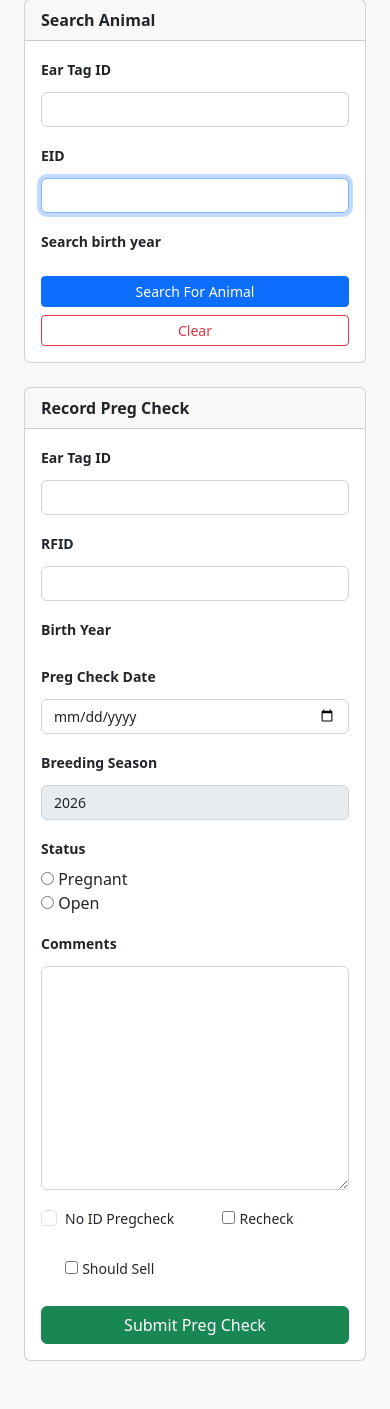
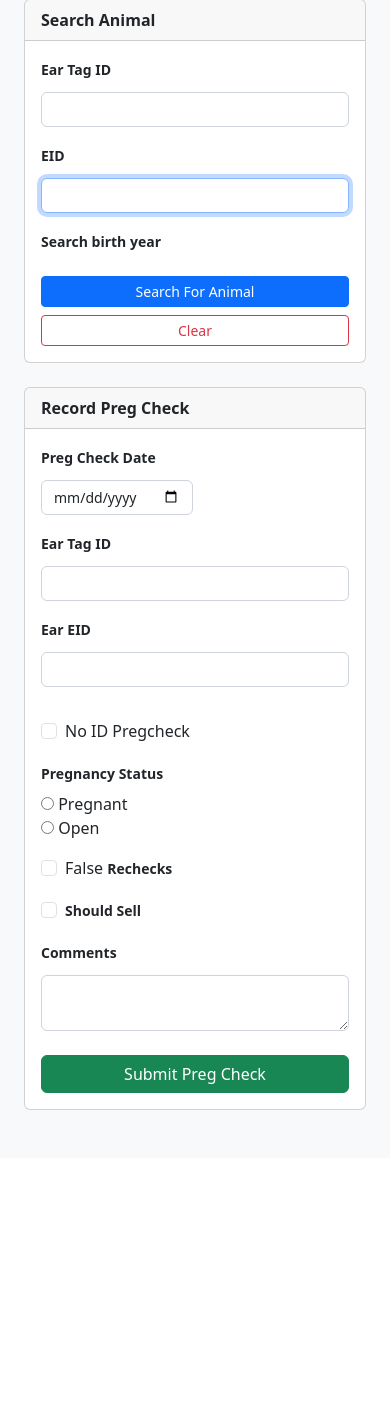
Before and after one commit to pwbryant/ranch-tools-application, a Django app: page /pregchecks/ in a window 390 px wide. Shown: the part 370-1779 px from the top of the page. After the commit the page ends 1480 px from the top, so only its background shows below. Run offline with Django 4.2, Linux system fonts and the light colour scheme; data comes from the database, SQL or seed files in the repository; data that the repository does not hold is empty.

Commit message:
progrss towards layout-overhaul

```diff
--- a/django_project/ranch_tools/database_management/views.py
+++ b/django_project/ranch_tools/database_management/views.py
@@ -124,7 +124,8 @@
             return redirect('database_management')
 
         try:
-            PregCheckImportService().import_from_file(uploaded_file, dry_run=False)
+            with open(temp_path, 'rb') as f:
+                PregCheckImportService().import_from_file(f, dry_run=False)
         except ValidationError as e:
             messages.error(request, mark_safe(f'Import failed: {str(e)}'))
 
--- a/django_project/ranch_tools/preg_check/forms.py
+++ b/django_project/ranch_tools/preg_check/forms.py
@@ -45,7 +45,7 @@
         widgets = {
             'is_pregnant': forms.RadioSelect(choices=((True, 'Pregnant'), (False, 'Open'))),
             'breeding_season': forms.TextInput(attrs={'pattern': r'\d{4}', 'title': 'Please enter a four-digit year'}),
-            'comments': forms.Textarea,
+            'comments': forms.Textarea(attrs={'rows': 2}),
         }
 
 
--- a/django_project/ranch_tools/preg_check/static/preg_check/css/styles.css
+++ b/django_project/ranch_tools/preg_check/static/preg_check/css/styles.css
@@ -59,6 +59,10 @@
    ---------------------------------------------------------- */
 .modal {
     background-color: rgba(0, 0, 0, 0.5);
+}
+.modal-header {
+    display: flex;
+    justify-content: space-between;
 }
 
 /* Close button (JS looks for .close class) */
--- a/django_project/ranch_tools/preg_check/static/preg_check/js/script.js
+++ b/django_project/ranch_tools/preg_check/static/preg_check/js/script.js
@@ -121,7 +121,7 @@
                     const row = document.createElement('tr');
                     row.innerHTML = `
                         <td>${p.ear_tag_id}</td>
-                        <td>${p.birth_year}</td>
+                        <td>${p.animal_birth_year}</td>
                         <td>${p.is_pregnant ? 'Yes' : 'No'}</td>
                     `;
                     row.style.cursor = 'pointer';
--- a/django_project/ranch_tools/preg_check/views.py
+++ b/django_project/ranch_tools/preg_check/views.py
@@ -153,11 +153,12 @@
         current_breeding_season = CurrentBreedingSeason.load().breeding_season
         pregcheck_form.fields['breeding_season'].initial = current_breeding_season
 
+        is_recheck = False
         if animal_count == 1:
             preg_checks_this_season = PregCheck.objects.filter(
                 cow=cow, breeding_season=current_breeding_season
             ).count()
-            pregcheck_form.fields['recheck'].initial = preg_checks_this_season > 0
+            is_recheck = preg_checks_this_season > 0
 
         context['current_breeding_season'] = current_breeding_season
         context['all_preg_checks'] = ear_tag_id.strip().lower() == 'all'
@@ -166,6 +167,7 @@
             latest_breeding_season = PregCheck.objects.latest('id').breeding_season
         else:
             latest_breeding_season = current_breeding_season
+
         context['latest_breeding_season'] = latest_breeding_season
         context['search_form'] = search_form
         context['pregcheck_form'] = pregcheck_form
@@ -173,6 +175,7 @@
         context['multiple_matches'] = animal_count > 1
         context['distinct_birth_years'] = distinct_birth_years
         context['cow'] = cow
+        context['recheck'] = is_recheck
         return context
 
 
@@ -564,150 +567,6 @@
             'pct_pregnant': f"{pregnancy_info['pct_pregnant']:.1f}%"
         }
 
-    def xxxget(self, request, *args, **kwargs):
-        # Allow overriding breeding season via query param
-        season = request.GET.get('breeding_season')
-        if season:
-            try:
-                breeding_season = int(season)
-            except ValueError:
-                breeding_season = CurrentBreedingSeason.load().breeding_season
-        else:
-            breeding_season = CurrentBreedingSeason.load().breeding_season
-
-
-
-        # All pregchecks for the season (used for counting unique cows and preg status)
-        all_pregchecks = PregCheck.objects.filter(breeding_season=breeding_season).select_related('cow').order_by('cow_id', 'check_date', 'created_on')
-
-        # Build sets per birth_year (or 'Unknown'):
-        # total_cows_by_birth_year: set of unique cow keys (or pseudo-ids for unknown checks)
-        # pregnant_cows_by_birth_year: set of unique cow keys that had any pregnant record
-        total_cows_by_birth_year = {}
-        pregnant_cows_by_birth_year = {}
-        for pc in all_pregchecks:
-            if pc.cow and pc.cow.birth_year is not None:
-                by_key = pc.cow.birth_year
-                cow_key = f"cow-{pc.cow.id}"
-            else:
-                by_key = 'Unknown'
-                cow_key = f"unknown-{pc.id}"
-
-            total_cows_by_birth_year.setdefault(by_key, set()).add(cow_key)
-            if pc.is_pregnant:
-                pregnant_cows_by_birth_year.setdefault(by_key, set()).add(cow_key)
-
-        # We want only the first PregCheck per cow for the season (first-pass)
-        first_check_by_cow = {}
-        for pc in all_pregchecks:
-            if pc.cow and pc.cow.birth_year is not None:
-                cow_key = f"cow-{pc.cow.id}"
-            else:
-                cow_key = f"unknown-{pc.id}"
-            if cow_key not in first_check_by_cow:
-                first_check_by_cow[cow_key] = pc
-
-        # Aggregate first-pass counts by birth_year (including 'Unknown')
-        stats_by_birth_year = {}
-        for pc in first_check_by_cow.values():
-            if pc.cow and pc.cow.birth_year is not None:
-                by = pc.cow.birth_year
-            else:
-                by = 'Unknown'
-            entry = stats_by_birth_year.setdefault(by, {'first_pass_open': 0, 'first_pass_pregnant': 0})
-            if pc.is_pregnant:
-                entry['first_pass_pregnant'] += 1
-            else:
-                entry['first_pass_open'] += 1
-
-        # Count unique cows that had at least one recheck=True in the season, grouped by birth_year
-        preg_rechecks = PregCheck.objects.filter(breeding_season=breeding_season, recheck=True).select_related('cow')
-        preg_recheck_counts = {}
-        preg_recheck_cows_by_by = {}
-        for pc in preg_rechecks:
-            if pc.cow and pc.cow.birth_year is not None:
-                by = pc.cow.birth_year
-                cow_key = f"cow-{pc.cow.id}"
-            else:
-                by = 'Unknown'
-                cow_key = f"unknown-{pc.id}"
-            preg_recheck_cows_by_by.setdefault(by, set()).add(cow_key)
-        for by, cow_set in preg_recheck_cows_by_by.items():
-            preg_recheck_counts[by] = len(cow_set)
-
-        # Convert to a sorted list of rows and compute derived columns
-        rows = []
-        # Sort numeric birth years descending, then Unknown last
-        numeric_keys = sorted([k for k in stats_by_birth_year.keys() if k != 'Unknown'], reverse=True)
-        ordered_keys = numeric_keys + (['Unknown'] if 'Unknown' in stats_by_birth_year else [])
-        for by in ordered_keys:
-            counts = stats_by_birth_year[by]
-            age = breeding_season - by if by != 'Unknown' else None
-            first_pass_open = counts.get('first_pass_open', 0)
-            first_pass_pregnant = counts.get('first_pass_pregnant', 0)
-            preg_recheck_count = preg_recheck_counts.get(by, 0)
-            first_pass_total = first_pass_open + first_pass_pregnant
-            net_open = first_pass_open - preg_recheck_count
-            net_pregnant = first_pass_pregnant + preg_recheck_count
-
-            # pct_pregnant: percent of cows (unique) that were pregnant at any time in the season
-            total_cows = len(total_cows_by_birth_year.get(by, set()))
-            pregnant_cows = len(pregnant_cows_by_birth_year.get(by, set()))
-            pct = (pregnant_cows / total_cows * 100) if total_cows > 0 else 0
-
-            display_by = 'Unknown Cow' if by == 'Unknown' else by
-
-            rows.append({
-                'cow_birth_year': display_by,
-                'age': age,
-                'first_pass_open': first_pass_open,
-                'first_pass_pregnant': first_pass_pregnant,
-                'first_pass_total': first_pass_total,
-                'preg_recheck_count': preg_recheck_count,
-                'net_open': net_open,
-                'net_pregnant': net_pregnant,
-                'pct_pregnant': f"{pct:.1f}%",
-            })
-
-        # Calculate totals row
-        if rows:
-            total_first_pass_open = sum(int(r['first_pass_open']) for r in rows)
-            total_first_pass_pregnant = sum(int(r['first_pass_pregnant']) for r in rows)
-            total_first_pass_total = sum(int(r['first_pass_total']) for r in rows)
-            total_preg_recheck_count = sum(int(r['preg_recheck_count']) for r in rows)
-            total_net_open = sum(int(r['net_open']) for r in rows)
-            total_net_pregnant = sum(int(r['net_pregnant']) for r in rows)
-
-            # Calculate average pct_pregnant
-            pct_values = []
-            for r in rows:
-                # Extract numeric value from percentage string
-                pct_str = r['pct_pregnant'].replace('%', '')
-                pct_values.append(float(pct_str))
-            avg_pct = sum(pct_values) / len(pct_values) if pct_values else 0
-
-            totals_row = {
-                'cow_birth_year': 'TOTALS',
-                'age': None,
-                'first_pass_open': total_first_pass_open,
-                'first_pass_pregnant': total_first_pass_pregnant,
-                'first_pass_total': total_first_pass_total,
-                'preg_recheck_count': total_preg_recheck_count,
-                'net_open': total_net_open,
-                'net_pregnant': total_net_pregnant,
-                'pct_pregnant': f"{avg_pct:.1f}%",
-                'is_totals': True,
-            }
-        else:
-            totals_row = None
-
-        context = {
-            'breeding_season': breeding_season,
-            'rows': rows,
-            'totals': totals_row,
-        }
-        return render(request, 'preg_check/report-5.html', context)
-
 
 class PregCheckRollingAverageReport(View):
     """
--- a/django_project/ranch_tools/templates/preg_check/includes/create_new_cow_modal.html
+++ b/django_project/ranch_tools/templates/preg_check/includes/create_new_cow_modal.html
@@ -13,7 +13,7 @@
                     <input type="hidden" name="ear_tag_id" value="{{ cow.ear_tag_id }}">
 
                     <div class="mb-3">
-                        <label for="edit_eid" class="form-label fw-semibold small">RFID</label>
+                        <label for="edit_eid" class="form-label fw-semibold small">Ear EID</label>
                         <input type="text" id="edit_eid" name="eid" placeholder="Optional">
                     </div>
 
--- a/django_project/ranch_tools/templates/preg_check/includes/edit_cow_modal.html
+++ b/django_project/ranch_tools/templates/preg_check/includes/edit_cow_modal.html
@@ -21,7 +21,7 @@
                     </div>
 
                     <div class="mb-3">
-                        <label for="edit_eid" class="form-label fw-semibold small">RFID</label>
+                        <label for="edit_eid" class="form-label fw-semibold small">Ear EID</label>
                         {% if cow.eid is None %}
                             <input type="text" id="edit_eid" name="eid" value="">
                         {% else %}
--- a/django_project/ranch_tools/templates/preg_check/includes/no_animal_modal.html
+++ b/django_project/ranch_tools/templates/preg_check/includes/no_animal_modal.html
@@ -21,7 +21,7 @@
                         <input type="text" id="new_birth_year" name="birth_year" required>
                     </div>
                     <div class="mb-3">
-                        <label for="new_eid" class="form-label fw-semibold small">RFID</label>
+                        <label for="new_eid" class="form-label fw-semibold small">Ear EID</label>
                         <input type="text" id="new_eid" name="eid">
                     </div>
                     <div class="d-flex gap-2">
--- a/django_project/ranch_tools/templates/preg_check/includes/no_animal_rfid_modal.html
+++ b/django_project/ranch_tools/templates/preg_check/includes/no_animal_rfid_modal.html
@@ -3,12 +3,12 @@
     <div class="modal-dialog modal-dialog-centered">
         <div class="modal-content">
             <div class="modal-header">
-                <h5 class="modal-title">RFID Not Found</h5>
+                <h5 class="modal-title">EID Not Found</h5>
                 <button type="button" class="close">&times;</button>
             </div>
             <div class="modal-body">
                 <p>
-                    No animal with RFID <strong><span id="not-existing-rfid"></span></strong> found in the database.
+                    No animal with EID <strong><span id="not-existing-rfid"></span></strong> found in the database.
                 </p>
                 <p class="text-muted small">
                     If this animal exists under a different ID, search for it below before creating a new record.
--- a/django_project/ranch_tools/templates/preg_check/includes/pregcheck_form.html
+++ b/django_project/ranch_tools/templates/preg_check/includes/pregcheck_form.html
@@ -4,35 +4,58 @@
 
     <div class="row g-3">
 
-        <div class="col-12 col-sm-6">
+        <div class="col-12 col-sm-12">
+            <div class="d-flex flex-wrap gap-3">
+                <div>
+                    <label for="{{ pregcheck_form.check_date.id_for_label }}" class="form-label fw-semibold small">Preg Check Date</label>
+                    {{ pregcheck_form.check_date }}
+                </div>
+            </div>
+        </div>
+
+        <div class="col-12 col-sm-4">
             <label for="{{ pregcheck_form.pregcheck_ear_tag_id.id_for_label }}" class="form-label fw-semibold small">Ear Tag ID</label>
             {{ pregcheck_form.pregcheck_ear_tag_id }}
         </div>
 
-        <div class="col-12 col-sm-6">
-            <label for="{{ pregcheck_form.pregcheck_rfid.id_for_label }}" class="form-label fw-semibold small">RFID</label>
+        <div class="col-12 col-sm-4">
+            <label for="{{ pregcheck_form.pregcheck_rfid.id_for_label }}" class="form-label fw-semibold small">Ear EID</label>
             {{ pregcheck_form.pregcheck_rfid }}
         </div>
 
-        <div class="col-12 col-sm-6">
-            <label class="form-label fw-semibold small">Birth Year</label>
-            {{ pregcheck_form.birth_year }}
+        {% comment %} blank for formatting row {% endcomment %}
+        <div class="col-12 col-sm-4"></div>
+
+        <div class="col-12 col-sm-12">
+            <div class="d-flex flex-wrap gap-3">
+                 <div class="form-check">
+                    <input class="form-check-input" type="checkbox" name="no_id" id="no_id">
+                    <label class="form-check-label small-bold" for="no_id">No ID Pregcheck</label>
+                </div>
+            </div>
         </div>
 
         <div class="col-12 col-sm-6">
-            <label for="{{ pregcheck_form.check_date.id_for_label }}" class="form-label fw-semibold small">Preg Check Date</label>
-            {{ pregcheck_form.check_date }}
+            <label for="{{ pregcheck_form.is_pregnant.id_for_label }}" class="form-label fw-semibold small">Pregnancy Status</label>
+            {{ pregcheck_form.is_pregnant }}
         </div>
 
-        <div class="col-12 col-sm-6">
-            <label for="breeding_season" class="form-label fw-semibold small">Breeding Season</label>
-            <input type="text" id="breeding_season" name="breeding_season"
-                   value="{{ current_breeding_season }}" readonly>
+        <div class="col-12">
+            <div class="d-flex flex-wrap gap-3">
+                 <div class="form-check">
+                    {{ recheck }}
+                    <input class="form-check-input" type="checkbox" name="recheck" id="recheck"  {% if recheck %}checked{% endif %} />
+                    <label class="form-check-label small fw-semibold" for="recheck">Rechecks    </label>
+                </div>
+            </div>
         </div>
-
-        <div class="col-12 col-sm-6">
-            <label for="{{ pregcheck_form.is_pregnant.id_for_label }}" class="form-label fw-semibold small">Status</label>
-            {{ pregcheck_form.is_pregnant }}
+        <div class="col-12">
+            <div class="d-flex flex-wrap gap-3">
+                <div class="form-check">
+                    <input class="form-check-input" type="checkbox" name="should_sell" id="should_sell">
+                    <label class="form-check-label small fw-semibold" for="should_sell">Should Sell</label>
+                </div>
+            </div>
         </div>
 
         <div class="col-12">
@@ -40,24 +63,11 @@
             {{ pregcheck_form.comments }}
         </div>
 
-        <div class="col-12">
-            <div class="d-flex flex-wrap gap-4">
-                <div class="form-check">
-                    <input class="form-check-input" type="checkbox" name="no_id" id="no_id">
-                    <label class="form-check-label small" for="no_id">No ID Pregcheck</label>
-                </div>
-                <div class="form-check">
-                    {{ pregcheck_form.recheck }}
-                    <label class="form-check-label small" for="{{ pregcheck_form.recheck.id_for_label }}">Recheck</label>
-                </div>
-                <div class="form-check">
-                    {{ pregcheck_form.should_sell }}
-                    <label class="form-check-label small" for="{{ pregcheck_form.should_sell.id_for_label }}">Should Sell</label>
-                </div>
-            </div>
-        </div>
+    </div>
 
-    </div>
+    {% comment %} hidden inputs {% endcomment %}
+    {{ pregcheck_form.birth_year }}
+    <input type="hidden" id="breeding_season" name="breeding_season" value="{{ current_breeding_season }}">
 
     <div class="mt-4">
         <button id="pregcheck-form-submit-btn" type="submit" class="btn btn-success w-100"
```
Also changed, not shown: django_project/ranch_tools/database_management/services/file_import_service.py (+10 -3 lines), 1 other file.
